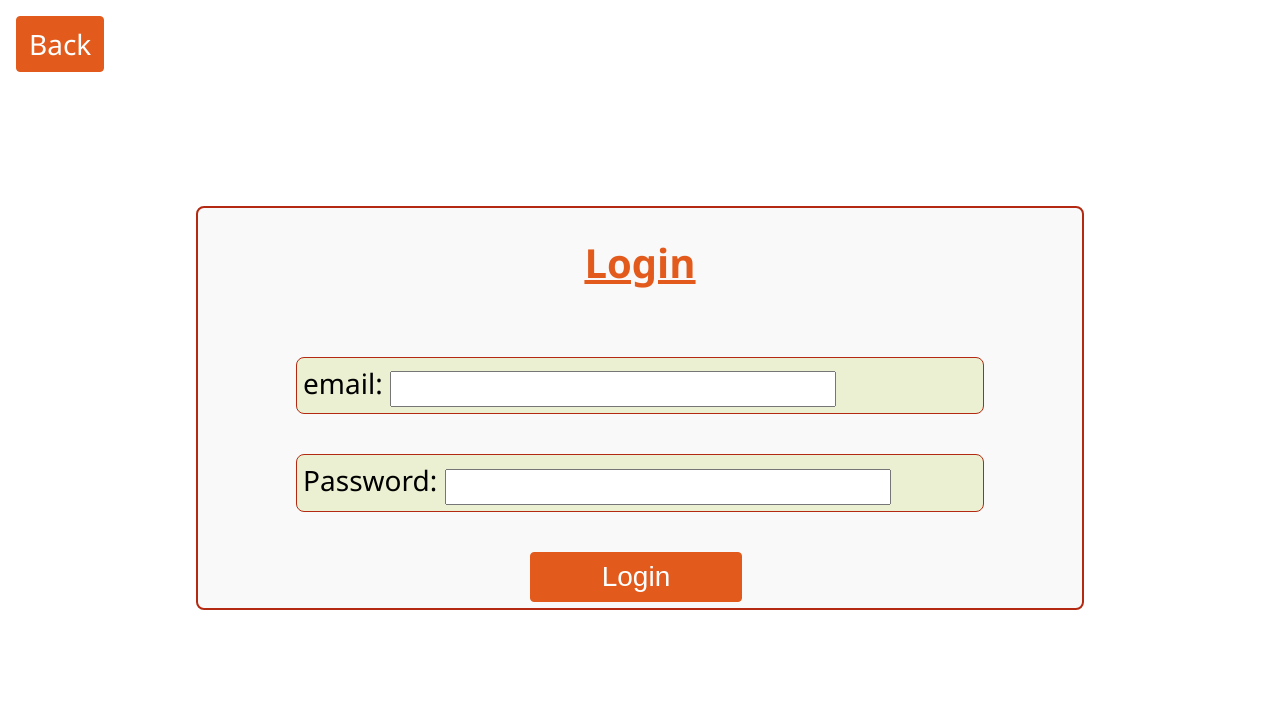
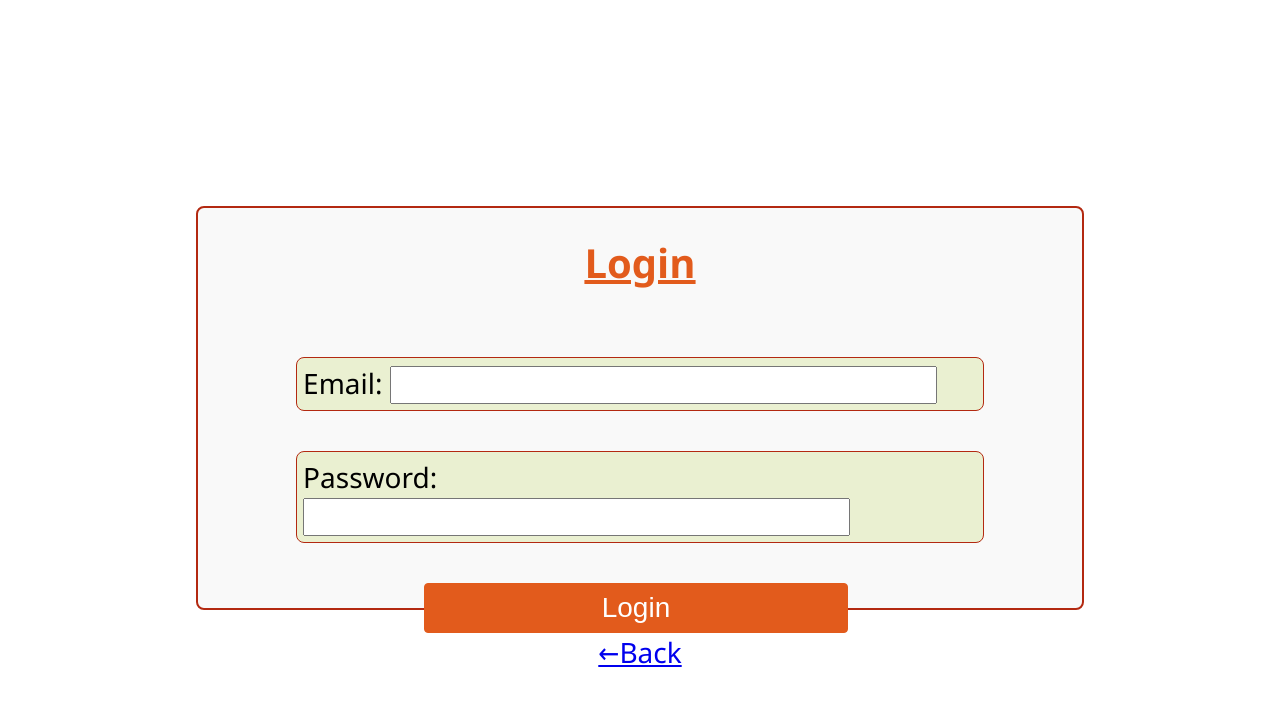
Before and after one commit to Amga20d/renohub, a React (Vite) app in the folder frontend/: page /login in a window 1280 px wide. Shown: the top 706 px of the page. Built offline with nearby package versions, Linux system fonts and the light colour scheme.

Commit message:
Style: Add some adjustments to styling

```diff
--- a/frontend/src/pages/LoginPage.jsx
+++ b/frontend/src/pages/LoginPage.jsx
@@ -5,21 +5,22 @@ import { Link } from "react-router-dom";
 const LoginPage = () => {
   return (
   <div className="login-body">
-      <div>
-        <Link to="/" className="btn-back">Back</Link>
-      </div>
-      <form className="form">
+
+      <form className="login-form">
         <h1>Login</h1>
-        <div className="form-inputs">
-          <div className="form-input-fields">
-            <label>email: </label>
+        <div className="login-form-inputs">
+          <div className="login-form-input-fields">
+            <label>Email: </label>
             <input type="email" />
           </div>
-          <div className="form-input-fields">
+          <div className="login-form-input-fields">
             <label>Password: </label>
             <input type="password" />
           </div>
-          <button type="submit" className="form-btn">Login</button>
+          <div className="login-btn-group">
+            <button type="submit" className="login-form-btn">Login</button>
+          <Link to="/" >←Back</Link>
+          </div>
         </div>
       </form>
     </div>
@@ -27,21 +28,3 @@ const LoginPage = () => {
 };
 
 export default LoginPage;
-
-
-//     <div>
-//       <h1>Login</h1>
-//       <form>
-//         <div>
-//           <label>Email:</label>
-//           <input type="email" placeholder="Email" />
-//         </div>
-//         <div>
-//           <label>Password:</label>
-//           <input type="password" placeholder="Password" />
-//         </div>
-//         <button type="submit">Sign In</button>
-//       </form>
-//     </div>
-//   );
-// };
--- a/frontend/src/pages/RegisterPage.jsx
+++ b/frontend/src/pages/RegisterPage.jsx
@@ -1,15 +1,13 @@
 import React from "react";
-import Form from 'react-bootstrap/Form';
+import Form from "react-bootstrap/Form";
 import { Link } from "react-router-dom";
-import'../styles/RegisterPage.scss'
+import "../styles/RegisterPage.scss";
 
 const RegisterPage = () => {
   return (
     // <Link to="/" className="nav-link-item">RenoHub <i class="fa-solid fa-house-chimney"></i></Link>
     <div className="register-body">
-      <div>
-        <Link to="/" className="btn-back">Back</Link>
-      </div>
+
       <form className="form">
         <h1>Register</h1>
         <div className="form-inputs">
@@ -33,9 +31,11 @@ const RegisterPage = () => {
             <label>Postal/Zip</label>
             <input type="text" />
           </div>
-          <div className="input-role">
+          <div className="input-role"></div>
+          <div className="login-btn-group">
+          <button type="submit" className="form-btn">Register</button>
+            <Link to="/" >←Back</Link>
           </div>
-          <button type="submit" className="form-btn">Register</button>
         </div>
       </form>
     </div>
--- a/frontend/src/styles/LoginPage.scss
+++ b/frontend/src/styles/LoginPage.scss
@@ -13,7 +13,7 @@ h1{
 color:rgb(226, 91, 28);
 }
 
-.form{
+.login-form{
   display: flex;
   flex-direction: column;
   align-items: center;
@@ -24,12 +24,12 @@ color:rgb(226, 91, 28);
    background-color: #f9f9f9;
 
 }
-.form-inputs{
+.login-form-inputs{
   font-size: 28px;
   width: 80%;
   height: 80%;
 }
-.form-input-fields{
+.login-form-input-fields{
   border: solid 1px rgb(179, 41, 17);
   padding: 6px;
   border-radius: 8px;
@@ -37,17 +37,12 @@ color:rgb(226, 91, 28);
   background-color: #eaf0d1
 }
 
-.form-input-fields:hover{
+.login-form-input-fields:hover{
   box-shadow: 10px 10px 20px rgba(36, 36, 36, 0.5);
 }
 
 .btn-back{
-  position: absolute;
-  top:0;
-  left: 0;
   font-size: 28px;
-  margin-top: 16px;
-  margin-left: 16px;
   padding: 8px 12px;
   border: solid 1px rgb(226, 91, 28);
   border-radius: 4px;
@@ -57,11 +52,17 @@ color:rgb(226, 91, 28);
   text-decoration: none;
 
 }
-.form-btn{
+
+.login-btn-group{
+  display: flex;
+  flex-direction: column;
+  align-items: center;
+}
+.login-form-btn{
   display: flex;
   justify-self: center;
   justify-content: center;
-  width: 30%;
+  width: 60%;
   font-size: 28px;
   margin-right: 8px;
   padding: 8px 12px;
@@ -73,10 +74,11 @@ color:rgb(226, 91, 28);
   text-decoration: none;
 }
 input{
-  width:65%;
-  height: 30px;
+  font-size: 28px;
+  width: 80%;
+  height: 80%;
 }
-.form-btn{
+.login-form-btn{
   transition-duration: 0.4s;
 }
 
--- a/frontend/src/styles/MessagePreview.scss
+++ b/frontend/src/styles/MessagePreview.scss
@@ -27,6 +27,6 @@ body{
   font-size: 16px;
 }
 
-.card:hover{
+.card-message:hover{
   box-shadow: 10px 10px 20px rgba(36, 36, 36, 0.5);
 }
--- a/frontend/src/styles/RegisterPage.scss
+++ b/frontend/src/styles/RegisterPage.scss
@@ -17,7 +17,7 @@ color:rgb(226, 91, 28);
   display: flex;
   flex-direction: column;
   align-items: center;
-  height: 80%;
+  height: 90%;
   width: 70%;
   border: solid 2px rgb(179, 41, 17);
   border-radius: 8px;
@@ -61,7 +61,7 @@ color:rgb(226, 91, 28);
   display: flex;
   justify-self: center;
   justify-content: center;
-  width: 30%;
+  width: 60%;
   height: 10%;
   font-size: 28px;
   margin-right: 8px;
@@ -74,11 +74,16 @@ color:rgb(226, 91, 28);
   text-decoration: none;
 }
 input{
-  width:65%;
+  width:90%;
   height: 30px;
 }
 .form-btn{
   transition-duration: 0.4s;
+}
+.login-btn-group{
+  display: flex;
+  flex-direction: column;
+  align-items: center;
 }
 
 .form-btn:hover{
```
